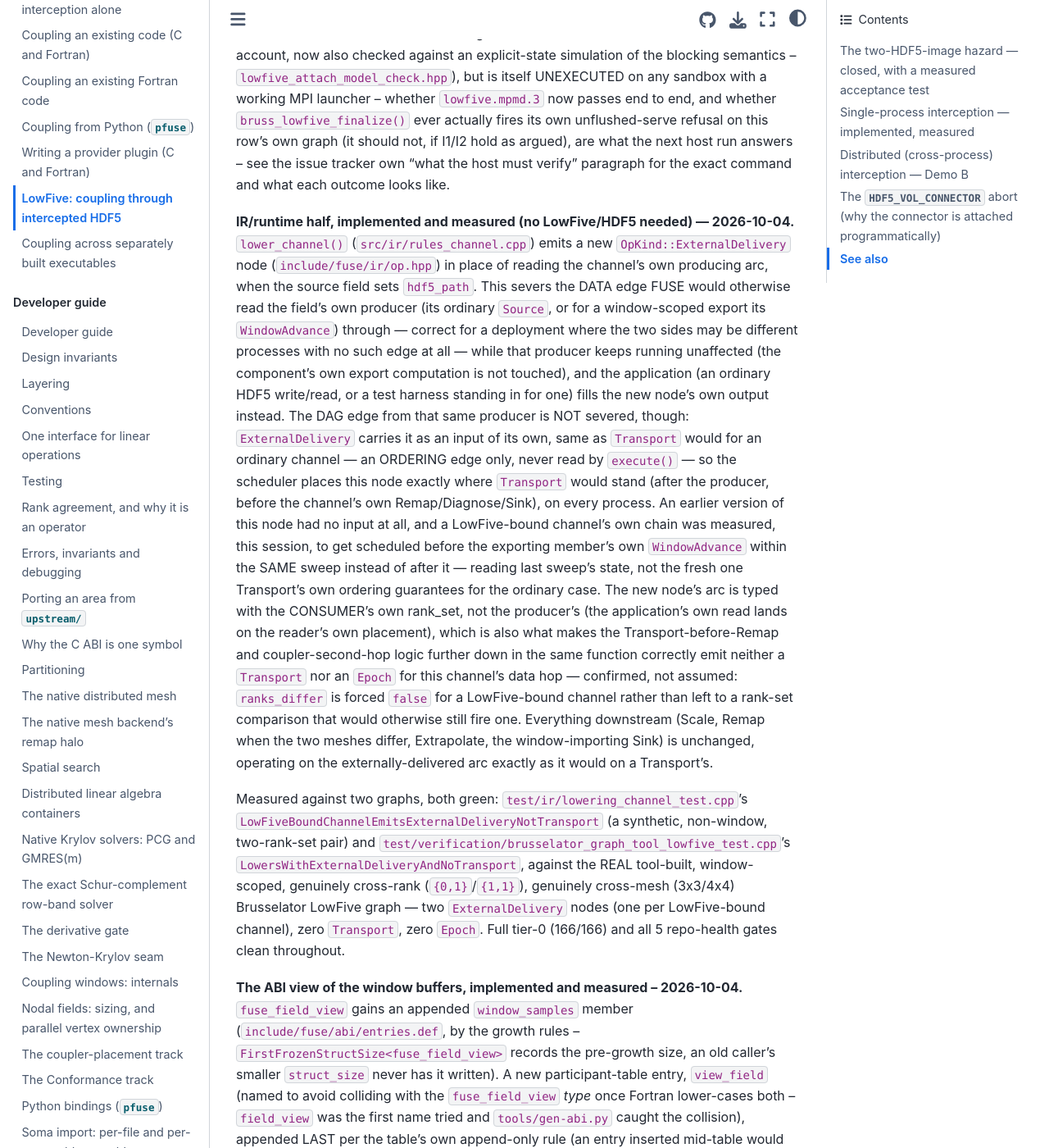
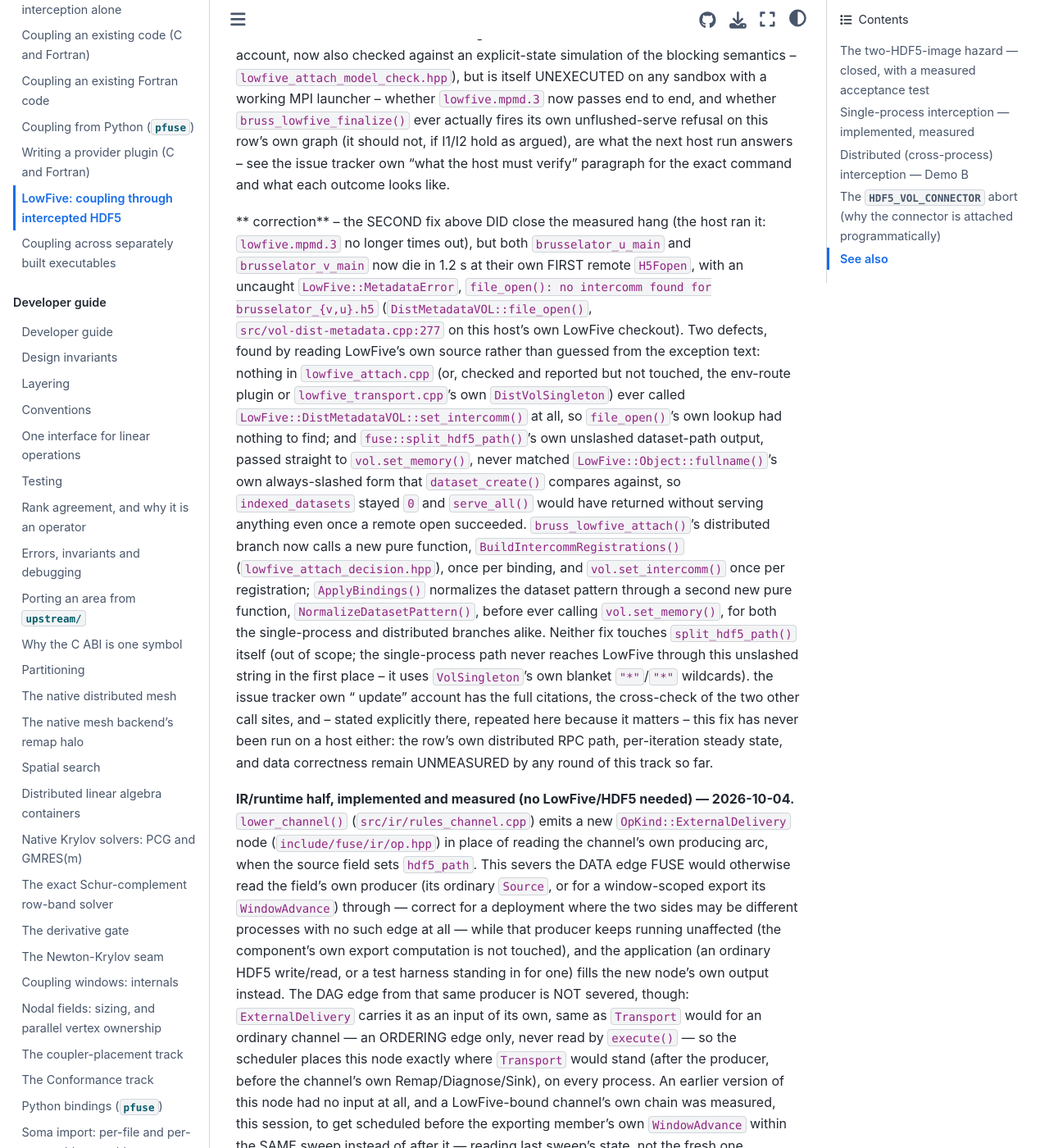
Before and after one commit to vijaysm/fuse, a Sphinx documentation site: the page built from docs/user/lowfive.md, in a window 1280 px wide and 1400 px high, scrolled down 10534 px. Shown: the whole window at 82% size. Built offline with Sphinx 7.4.7 and the Sphinx Book theme 1.1.4, drawn with Linux system fonts in a browser that asks for light colours; pages that are not in the unit, such as notebooks, are missing from menus.

Commit message:
Document the missing set_intercomm and unslashed pattern in LowFive
The entry stays open: no stage past the first remote open has run on a
host.

```diff
--- a/docs/user/lowfive.md
+++ b/docs/user/lowfive.md
@@ -464,6 +464,38 @@ not, if I1/I2 hold as argued), are what the next host run answers -- see
 the issue tracker own "what the host must verify" paragraph for the
 exact command and what each outcome looks like.
 
+** correction** -- the SECOND fix above DID close the measured hang
+(the host ran it: `lowfive.mpmd.3` no longer times out), but both
+`brusselator_u_main` and `brusselator_v_main` now die in 1.2 s at their own
+FIRST remote `H5Fopen`, with an uncaught `LowFive::MetadataError`,
+`file_open(): no intercomm found for brusselator_{v,u}.h5`
+(`DistMetadataVOL::file_open()`, `src/vol-dist-metadata.cpp:277` on this
+host's own LowFive checkout). Two defects, found by reading LowFive's own
+source rather than guessed from the exception text: nothing in
+`lowfive_attach.cpp` (or, checked and reported but not touched, the
+env-route plugin or `lowfive_transport.cpp`'s own `DistVolSingleton`) ever
+called `LowFive::DistMetadataVOL::set_intercomm()` at all, so `file_open()`'s
+own lookup had nothing to find; and `fuse::split_hdf5_path()`'s own
+unslashed dataset-path output, passed straight to `vol.set_memory()`,
+never matched `LowFive::Object::fullname()`'s own always-slashed form that
+`dataset_create()` compares against, so `indexed_datasets` stayed `0` and
+`serve_all()` would have returned without serving anything even once a
+remote open succeeded. `bruss_lowfive_attach()`'s distributed branch now
+calls a new pure function, `BuildIntercommRegistrations()`
+(`lowfive_attach_decision.hpp`), once per binding, and `vol.set_intercomm()`
+once per registration; `ApplyBindings()` normalizes the dataset pattern
+through a second new pure function, `NormalizeDatasetPattern()`, before
+ever calling `vol.set_memory()`, for both the single-process and
+distributed branches alike. Neither fix touches `split_hdf5_path()` itself
+(out of scope; the single-process path never reaches LowFive through this
+unslashed string in the first place -- it uses `VolSingleton`'s own
+blanket `"*"`/`"*"` wildcards). the issue tracker own " update"
+account has the full citations, the cross-check of the two other call
+sites, and -- stated explicitly there, repeated here because it matters --
+this fix has never been run on a host either: the row's own distributed
+RPC path, per-iteration steady state, and data correctness remain
+UNMEASURED by any round of this track so far.
+
 **IR/runtime half, implemented and measured (no LowFive/HDF5 needed) —
 2026-10-04.** `lower_channel()` (`src/ir/rules_channel.cpp`) emits a new
 `OpKind::ExternalDelivery` node (`include/fuse/ir/op.hpp`) in place of
```
